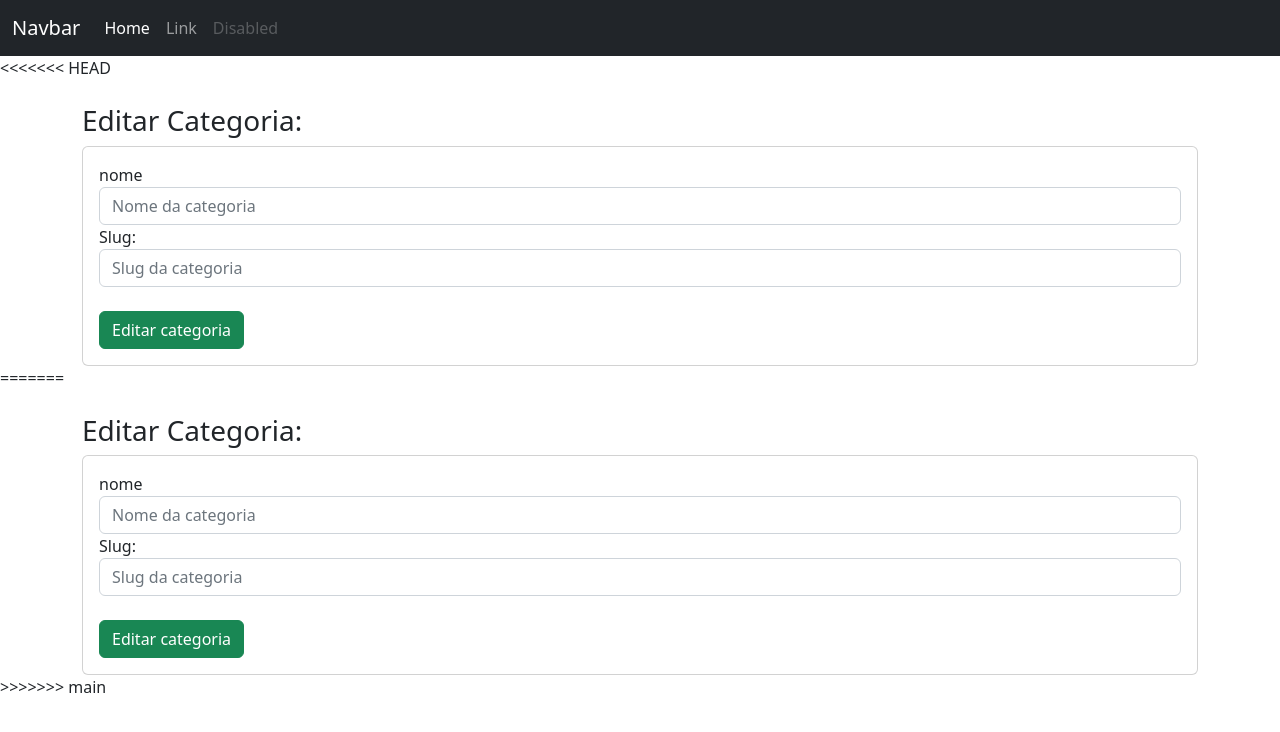
After one commit to RHamudi/Node-JS, a Node server app: page /admin/categorias/edit/600000000000000000000001 in a window 1280 px wide. The commit adds this page. Shown: the top 732 px of the page. Run offline with Node 20, Linux system fonts and the light colour scheme; data that the repository does not hold is empty; some libraries are stand-ins or nearby versions.

Commit message:
categorias and postagens (#2)
* Node com mysql e sequelize

* .

* first commit

* Instalando o mongoose

* Fazendo conexão com o mongodb/mongoose

* Configurando para evitar erro/mongoose

* Criando model/Criando collection/ iserindo dados na collection

* fix: erro pushing newuser

* .

* first commit

* first commit/install dependencies

* skeleton project

* config handlebars/template - bodyParser

* Adding bootstrap

* criando conexão mongodb

* create: modelo postagem categoria

* routes: rotas admin

* templates

* Configurando session e flash

* criando mensagem de erro utilizando o flash/fazendo validação de erro

* edit categorias/list categorias/ delete categorias

* criando schema postagem

* create: rota postagens/adicionar postagens

* templates

* fix: mongoose feature

* create: select para adicionar postagem

```diff
--- a/routes/admin.js
+++ b/routes/admin.js
@@ -13,7 +13,16 @@ router.get("/posts", (req, res) => {
 });
 
 router.get("/categorias", (req, res) => {
-  res.render("admin/categorias");
+  Categoria.find()
+    .lean()
+    .sort({ date: "desc" })
+    .then((categ) => {
+      res.render("admin/categorias", { categorias: categ });
+    })
+    .catch((err) => {
+      req.flash("error_msg", "houve um erro ao listar as categorias");
+      res.redirect("/admin");
+    });
 });
 
 router.get("/categorias/add", (req, res) => {
@@ -62,4 +71,80 @@ router.post("/categorias/nova", (req, res) => {
   }
 });
 
+router.get("/categorias/edit/:id", (req, res) => {
+  Categoria.findOne({ _id: req.params.id })
+    .lean()
+    .then((categoria) => {
+      res.render("admin/editcategoria", {
+        categoria: categoria,
+      });
+    })
+    .catch((err) => {
+      req.flash("error_msg", "essa categoria não existe");
+      res.redirect("/admin/categorias");
+    });
+});
+
+router.post("/categorias/edit", (req, res) => {
+  Categoria.findOne({ _id: req.body.id })
+    .then((categ) => {
+      categ.nome = req.body.nome;
+      categ.slug = req.body.slug;
+      categ
+        .save()
+        .then(() => {
+          req.flash("success_msg", "Categoria editada com sucesso!");
+          res.redirect("/admin/categorias");
+        })
+        .catch((err) => {
+          req.flash(
+            "error_msg",
+            "Houve um erro ao salvar a edição da categoria"
+          );
+          res.redirect("/admin/categorias");
+        });
+    })
+    .catch(() => {
+      req.flash("error_msg", "houve um erro ao editar a categoria");
+      res.redirect("/admin/categorias");
+    });
+});
+
+router.post("/categorias/deletar", (req, res) => {
+  Categoria.deleteOne({ _id: req.body.id })
+    .then(() => {
+      req.flash("success_msg", "Categoria deletada com sucesso");
+      res.redirect("/admin/categorias");
+    })
+    .catch((err) => {
+      req.flash(
+        "error_msg",
+        "Houve um erro ao tentar deletar a categoria " + err
+      );
+      res.redirect("/admin/categorias");
+    });
+});
+
+router.get("/postagens", (req, res) => {
+  res.render("admin/postagens");
+});
+
+router.get("/postagens/add", (req, res) => {
+  Categoria.find()
+    .lean()
+    .then((categorias) => {
+      res.render("admin/addpostagem", { categorias: categorias });
+    })
+    .catch((err) => {
+      req.flash("error_msg", "Houve um erro para carregar os usuarios");
+      res.redirect("/admin/postagens");
+    });
+});
+
+router.get("/testando", (req, res) => {
+  Categoria.find().then((respost) => {
+    res.send(respost);
+  });
+});
+
 module.exports = router;
--- /dev/null
+++ b/views/admin/editcategoria.handlebars
@@ -0,0 +1,32 @@
+{{#each erros}}
+    <div class="alert alert-danger">{{texto}}</div>
+{{else}}
+
+{{/each}}
+<h3>Editar Categoria:</h3>
+<div class="card">
+  <div class="card-body">
+    <form method="post" action="/admin/categorias/edit">
+    <input type="hidden" name="id" value="{{categoria._id}}" />
+      <label for="nome">nome</label>
+      <input
+        type="text"
+        id="nome"
+        name="nome"
+        placeholder="Nome da categoria"
+        class="form-control"
+        value="{{categoria.nome}}"
+      />
+      <label for="slug">Slug: </label>
+      <input
+        type="text"
+        id="slug"
+        name="slug"
+        placeholder="Slug da categoria"
+        class="form-control"
+        value="{{categoria.slug}}"
+      />
+      <button type="submit" class="btn btn-success mt-4">Editar categoria</button>
+    </form>
+  </div>
+</div>
--- /dev/null
+++ b/views/admin/postagens.handlebars
@@ -0,0 +1,3 @@
+<h2>Lista de postagens</h2>
+<hr>
+<a href="/admin/postagens/add"><button class="btn btn-success">Nova postagens</button></a>
--- a/views/layouts/main.handlebars
+++ b/views/layouts/main.handlebars
@@ -9,8 +9,16 @@
 </head>
 <body>
     {{>_navbar}}
+<<<<<<< HEAD
+
+    <div class="container mt-4">
+        {{>_msg}}
+        {{{body}}}
+    </div>
+=======
     {{>_msg}}
     <div class="container mt-4">{{{body}}}</div>
+>>>>>>> main
 </body>
 <script src="https://cdn.jsdelivr.net/npm/@popperjs/core@2.11.6/dist/umd/popper.min.js" integrity="sha384-oBqDVmMz9ATKxIep9tiCxS/Z9fNfEXiDAYTujMAeBAsjFuCZSmKbSSUnQlmh/jp3" crossorigin="anonymous"></script>
 <script src="https://cdn.jsdelivr.net/npm/bootstrap@5.2.2/dist/js/bootstrap.min.js" integrity="sha384-IDwe1+LCz02ROU9k972gdyvl+AESN10+x7tBKgc9I5HFtuNz0wWnPclzo6p9vxnk" crossorigin="anonymous"></script>
```
Also changed, not shown: models/Postagem.js (added, +32 -0 lines), views/admin/addpostagem.handlebars (added, +24 -0 lines), views/admin/categorias.handlebars (+22 -0 lines).
